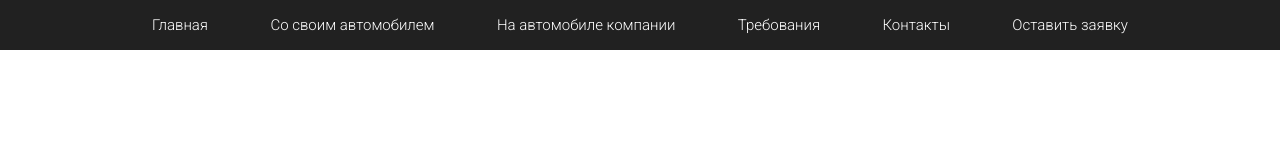
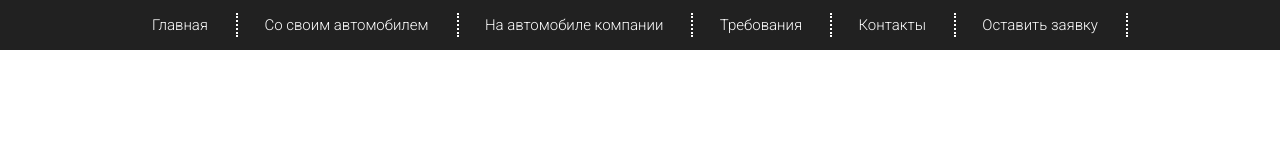
Before and after one commit to viktarbrutsis/UBER, a plain HTML site: page index.html in a window 1280 px wide. Drawn offline with Linux system fonts and the light colour scheme.

Commit message:
dotted in header

```diff
--- a/css/style.css
+++ b/css/style.css
@@ -27,3 +27,8 @@
 .menu .menu_item .menu_link:hover {
    text-decoration: underline;
 }
+
+.menu .menu_item {
+   border-right: 2px dotted white;
+   padding-right: 28px;
+}
```
